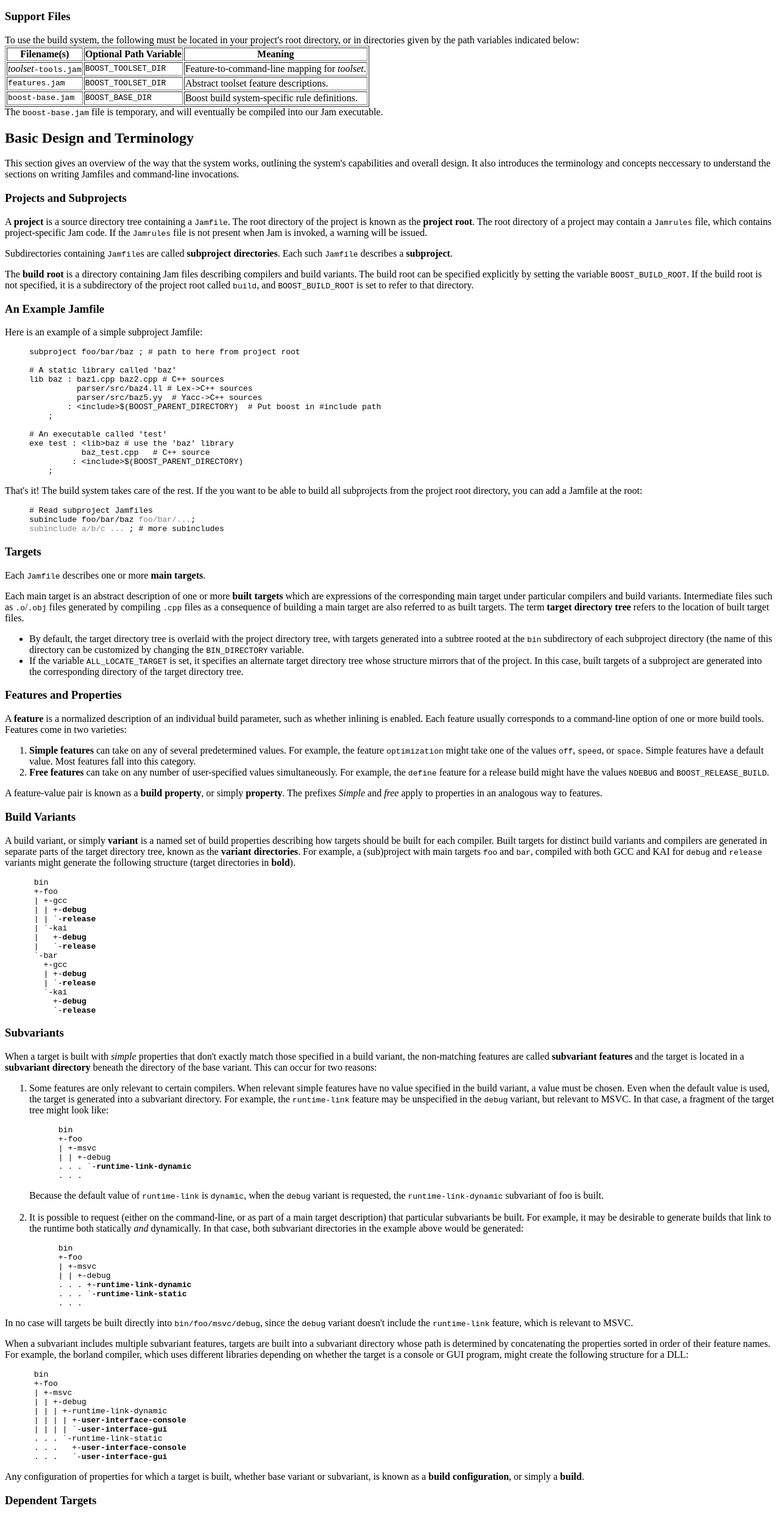
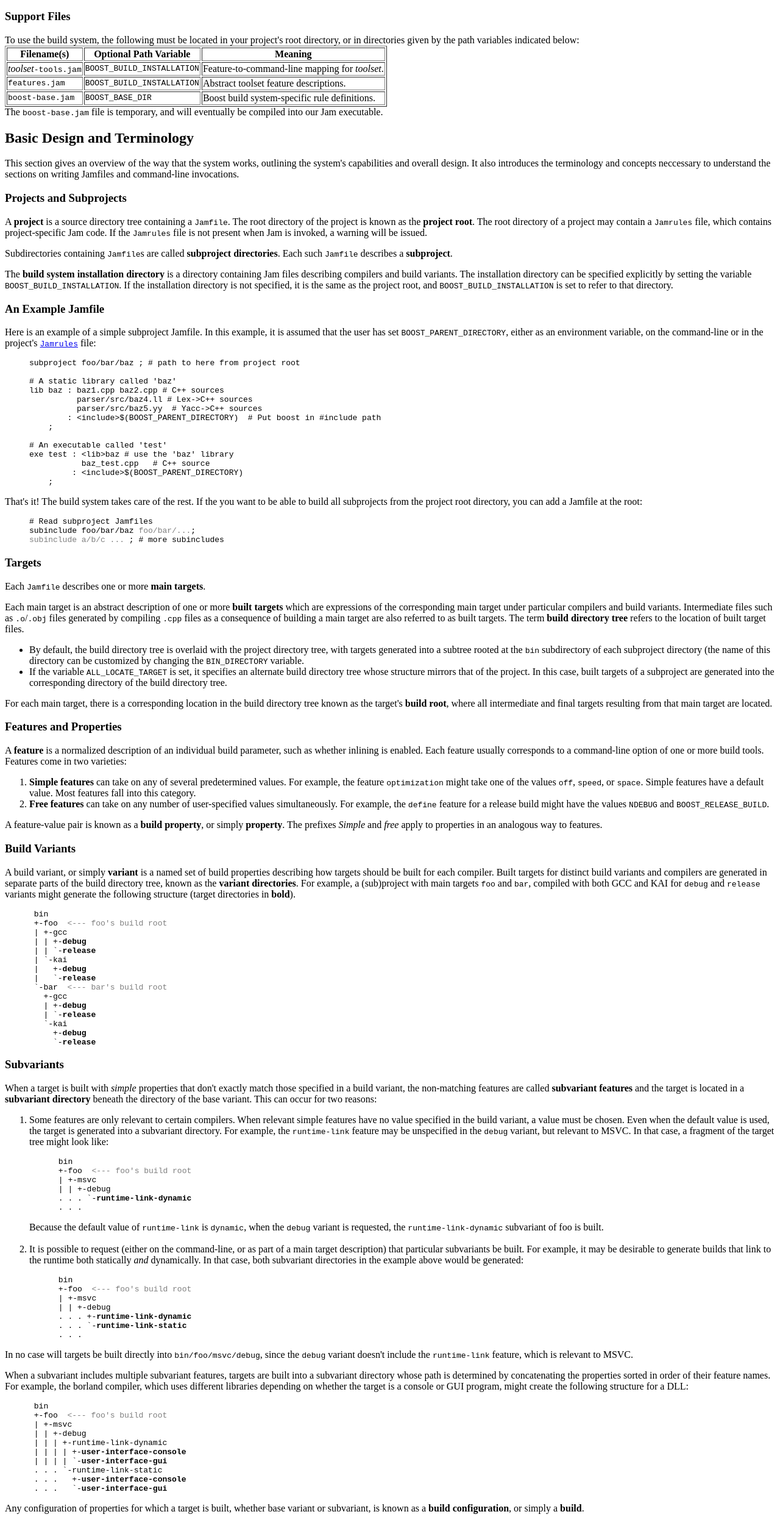
Before and after one commit to zxwan96/build, a plain HTML site: page build_system.htm in a window 1280 px wide. Shown: the part 1336-3824 px from the top of the page at 61% size. Drawn offline with Linux system fonts and the light colour scheme.

Commit message:
no message
[SVN r10311]

```diff
--- a/build_system.htm
+++ b/build_system.htm
@@ -180,11 +180,11 @@
     <tr><th>Filename(s) <th>Optional Path Variable <th>Meaning
 
 
-    <tr><td><i>toolset</i><tt>-tools.jam</tt> <td><tt>BOOST_TOOLSET_DIR</tt>
+    <tr><td><i>toolset</i><tt>-tools.jam</tt> <td><tt>BOOST_BUILD_INSTALLATION</tt>
     <td>Feature-to-command-line mapping for <i>toolset</i>.
 
 
-    <tr><td><tt>features.jam</tt> <td><tt>BOOST_TOOLSET_DIR</tt> <td>Abstract toolset
+    <tr><td><tt>features.jam</tt> <td><tt>BOOST_BUILD_INSTALLATION</tt> <td>Abstract toolset
     feature descriptions.
 
     <tr><td><tt>boost-base.jam</tt> <td><tt>BOOST_BASE_DIR</tt> <td>Boost build
@@ -205,7 +205,7 @@
 
     <p>A <b>project</b> is a source directory tree containing a
     <tt>Jamfile</tt>. The root directory of the project is known as the
-    <b>project root</b>. The root directory of a project may contain a
+    <b>project root</b>. <a name="jamrules">The</a> root directory of a project may contain a
     <tt>Jamrules</tt> file, which contains project-specific Jam code. If the
     <tt>Jamrules</tt> file is not present when Jam is invoked, a warning will
     be issued.
@@ -213,14 +213,18 @@
     <p>Subdirectories containing <tt>Jamfile</tt>s are called <b>subproject
     directories</b>. Each such <tt>Jamfile</tt> describes a <b>subproject</b>.
 
-    <p>The <b>build root</b> is a directory containing Jam files describing
-    compilers and build variants. The build root can be specified explicitly by
-    setting the variable <tt>BOOST_BUILD_ROOT</tt>. If the build root is not
-    specified, it is a subdirectory of the project root called <tt>build</tt>,
-    and <tt>BOOST_BUILD_ROOT</tt> is set to refer to that directory.
+    <p>The <b>build system installation directory</b> is a directory containing
+    Jam files describing compilers and build variants. The installation
+    directory can be specified explicitly by setting the variable
+    <tt>BOOST_BUILD_INSTALLATION</tt>. If the installation directory is not
+    specified, it is the same as the project root, and
+    <tt>BOOST_BUILD_INSTALLATION</tt> is set to refer to that directory.
 
     <h3>An Example Jamfile</h3>
-    Here is an example of a simple subproject Jamfile:
+
+    Here is an example of a simple subproject Jamfile. In this example, it is
+    assumed that the user has set <tt>BOOST_PARENT_DIRECTORY</tt>, either as an
+    environment variable, on the command-line or in the project's <tt><a href="#jamrules">Jamrules</a></tt> file:
 
     <blockquote>
 <pre>
@@ -262,21 +266,25 @@ subinclude foo/bar/baz <font color="#7f7f7f">foo/bar/...</font>;
     particular compilers and build variants. Intermediate files such as
     <tt>.o</tt>/<tt>.obj</tt> files generated by compiling <tt>.cpp</tt> files
     as a consequence of building a main target are also referred to as built
-    targets. The term <b>target directory tree</b> refers to the location of
+    targets. The term <b>build directory tree</b> refers to the location of
     built target files.
 
     <ul>
-      <li>By default, the target directory tree is overlaid with the project
+      <li>By default, the build directory tree is overlaid with the project
       directory tree, with targets generated into a subtree rooted at the
       <tt>bin</tt> subdirectory of each subproject directory (the name of this
       directory can be customized by changing the <tt>BIN_DIRECTORY</tt>
       variable.
 
       <li>If the variable <tt>ALL_LOCATE_TARGET</tt> is set, it specifies an
-      alternate target directory tree whose structure mirrors that of the
+      alternate build directory tree whose structure mirrors that of the
       project. In this case, built targets of a subproject are generated into
-      the corresponding directory of the target directory tree.
+      the corresponding directory of the build directory tree.
     </ul>
+
+    For each main target, there is a corresponding location in the build
+    directory tree known as the target's <b>build root</b>, where all
+    intermediate and final targets resulting from that main target are located.
 
     <h3>Features and Properties</h3>
 
@@ -306,7 +314,7 @@ subinclude foo/bar/baz <font color="#7f7f7f">foo/bar/...</font>;
     <p>A build variant, or simply <b>variant</b> is a named set of build
     properties describing how targets should be built for each compiler. Built
     targets for distinct build variants and compilers are generated in separate
-    parts of the target directory tree, known as the <b>variant
+    parts of the build directory tree, known as the <b>variant
     directories</b>. For example, a (sub)project with main targets <tt>foo</tt>
     and <tt>bar</tt>, compiled with both GCC and KAI for <tt>debug</tt> and
     <tt>release</tt> variants might generate the following structure (target
@@ -315,14 +323,14 @@ subinclude foo/bar/baz <font color="#7f7f7f">foo/bar/...</font>;
     <blockquote>
 <pre>
  bin
- +-foo
+ +-foo  <font color="#7f7f7f">&lt;--- foo's build root</font>
  | +-gcc
  | | +-<b>debug</b>
  | | `-<b>release</b>
  | `-kai
  |   +-<b>debug</b>
  |   `-<b>release</b>
- `-bar
+ `-bar  <font color="#7f7f7f">&lt;--- bar's build root</font>
    +-gcc
    | +-<b>debug</b>
    | `-<b>release</b>
@@ -353,7 +361,7 @@ subinclude foo/bar/baz <font color="#7f7f7f">foo/bar/...</font>;
         <blockquote>
 <pre>
  bin
- +-foo
+ +-foo  <font color="#7f7f7f">&lt;--- foo's build root</font>
  | +-msvc
  | | +-debug
  . . . `-<b>runtime-link-dynamic</b>
@@ -375,7 +383,7 @@ subinclude foo/bar/baz <font color="#7f7f7f">foo/bar/...</font>;
         <blockquote>
 <pre>
  bin
- +-foo
+ +-foo  <font color="#7f7f7f">&lt;--- foo's build root</font>
  | +-msvc
  | | +-debug
  . . . +-<b>runtime-link-dynamic</b>
@@ -398,7 +406,7 @@ subinclude foo/bar/baz <font color="#7f7f7f">foo/bar/...</font>;
     <blockquote>
 <pre>
  bin
- +-foo
+ +-foo  <font color="#7f7f7f">&lt;--- foo's build root</font>
  | +-msvc
  | | +-debug
  | | | +-runtime-link-dynamic
@@ -442,9 +450,12 @@ subinclude foo/bar/baz <font color="#7f7f7f">foo/bar/...</font>;
     '<tt>&gt;</tt>' symbol, the characters between the '<tt>&lt;</tt>' and the
     first '<tt>&gt;</tt>', inclusive, is known as <i>grist</i> (if the name
     doesn't match this format, the grist is empty). The rest of the name is
-    known as the <i>ungristed part</i>. The boost build system takes advantage
-    of Jam's ability to divide names on grist boundaries, sometimes
-    concatenating multiple gristed elements at the beginning of a name.
+    known as the <i>ungristed part</i>. In Jam, Grist is added to user-specified
+    target names from different subprojects to distinguish them from one another
+    in case the same target name is used twice. The Boost build system also
+    takes full advantage of Jam's ability to divide strings on grist boundaries,
+    sometimes concatenating multiple gristed elements at the beginning of a
+    string.
 
     <h3>SubProject Jamfiles</h3>
     This section describes how to write a Jamfile for a subproject.
@@ -463,7 +474,7 @@ subproject <i>path-from-top</i> ;
 
     <p>The <tt>subproject</tt> rule tells the build system where to place built
     targets from the subproject in case <tt>ALL_LOCATE_TARGET</tt> is used to
-    specify the target directory tree.
+    specify the build directory tree.
 
     <h4>Describing Main Targets</h4>
 
@@ -538,11 +549,12 @@ subproject <i>path-from-top</i> ;
 
     <h4>Example</h4>
 
-    <p>This example shows how an executable called "foo" might be described in
-    a Jamfile. The executable is composed of the sources <tt>./foo.cpp</tt> and
-    <tt>./src/bar.cpp</tt> (specified relative to the directory in which the
-    Jamfile resides), and the built target which results from building the
-    target <tt>baz</tt> as described in <tt>../bazlib/Jamfile</tt>.
+    <p>This artificially complex example shows how an executable called "foo"
+    might be described in a Jamfile. The executable is composed of the sources
+    <tt>./foo.cpp</tt> and <tt>./src/bar.cpp</tt> (specified relative to the
+    directory in which the Jamfile resides), and the built target which results
+    from building the target <tt>baz</tt> as described in
+    <tt>../bazlib/Jamfile</tt>.
 
     <blockquote>
 <pre>
@@ -599,7 +611,9 @@ exe foo : foo.cpp src/bar.cpp &lt;lib&gt;../bazlib/baz
     <h3>Toolset Description Files</h3>
 
     <p>Toolset descriptions are located in the project's root directory, or a
-    directory specified by <tt>BOOST_TOOLSET_DIR</tt>. Each file is called
+    directory specified by <tt>BOOST_BUILD_INSTALLATION</tt>, which may be set
+    in a <tt>Jamfile</tt> or the project's <tt><a
+    href="#jamrules">Jamrules</a></tt> file. Each file is called
     <i>toolset-name</i><tt>-tools.jam</tt>, where <i>toolset-name</i> is the
     name of the toolset. The toolset description file has two main jobs:
 
@@ -875,13 +889,22 @@ flags msvc HDRS &lt;include&gt; ;
 
     <ul>
 
-    <li><tt>SUBDIR_TOKENS</tt> - a list of the path elements relative to the
-    project root of the current subproject.
+      <li><tt>SUBDIR_TOKENS</tt> - a list of the path elements relative to the
+          project root of the current subproject.
 
-    <li><tt>SUBDIR</tt> - the path from the invocation directory to the
-    current subproject directory.
+      <li><tt>SUBDIR</tt> - the path from the invocation directory to the
+          current subproject directory.
 
-    <li>
+      <li>
+
+    </ul>
+
+    <h3>Grist Variables</h3>
+
+    <ul>
+
+    <li><tt>TARGET_GRIST</tt> takes the form
+        <tt><i>subproject!id</i>/target/toolset/variant/<i>subvariant-path</i></tt>.
 
     </ul>
     <hr>
```
Also changed, not shown: 2 other files.
